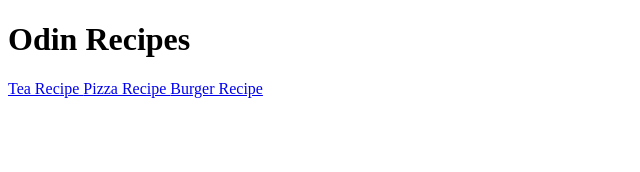
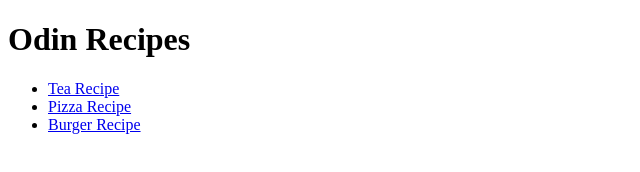
Before and after one commit to AzanAdnan23/odin_recipies, a plain HTML site: page index.html in a window 1280 px wide. Shown: the whole page, without its empty margins (0-640 px from the left). Drawn offline with Linux system fonts and the light colour scheme.

Commit message:
final version 1.1

```diff
--- a/index.html
+++ b/index.html
@@ -7,10 +7,12 @@
 </head>
 <body>
     <h1>Odin Recipes</h1>
-    <a href="recipes/tea.html">Tea Recipe </a>
+    <ul>
+  <li> <a href="recipes/tea.html">Tea Recipe </a></li>
 
-    <a href="recipes/pizza.html">Pizza Recipe </a>
+  <li>    <a href="recipes/pizza.html">Pizza Recipe </a> </li>
 
-    <a href="recipes/burger.html">Burger Recipe</a>
+    <li> <a href="recipes/burger.html">Burger Recipe</a> </li>
+</ul>
 </body>
 </html>
```
